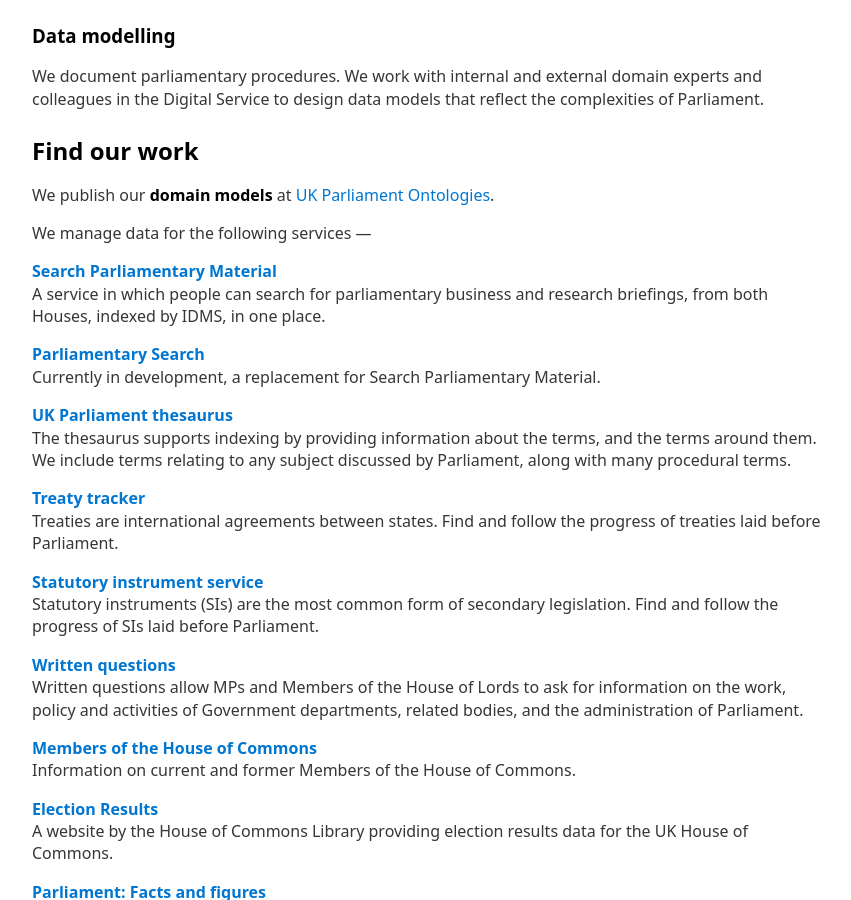
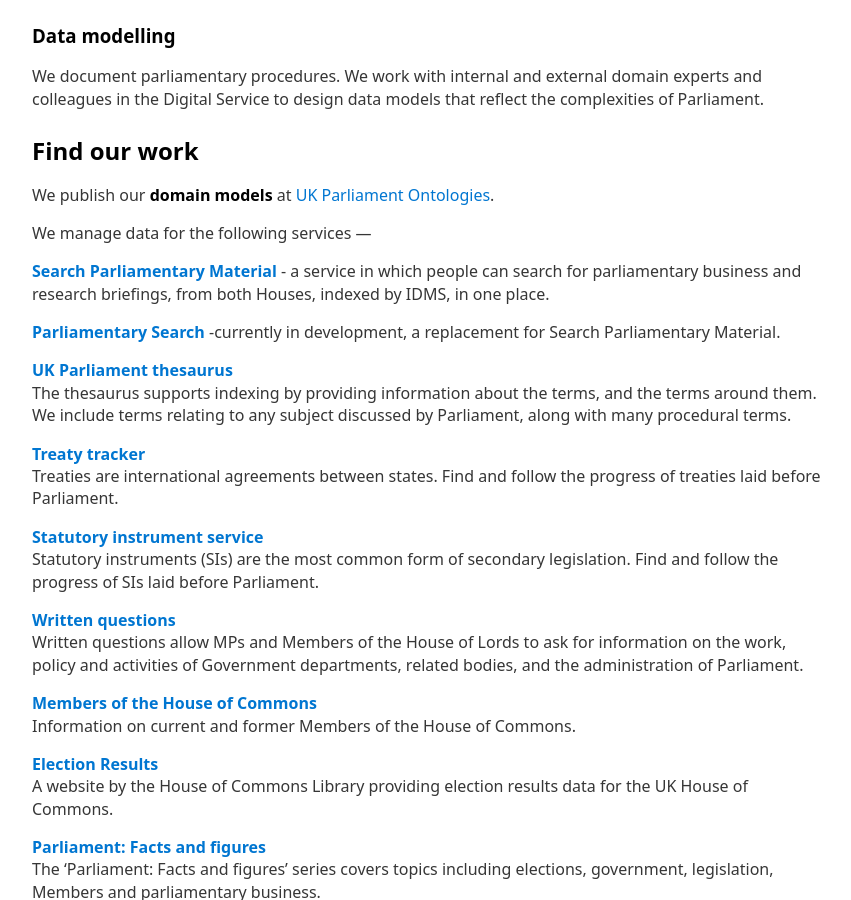
Before and after one commit to ukparliament/commons-library-open-day, a Jekyll site: the page built from 2025/idms/index.md, in a window 1280 px wide and 900 px high, scrolled down 1021 px. Shown: the whole window, without its empty margins (208-1059 px from the left). Built offline with Jekyll 4.4.1, drawn with Linux system fonts in a browser that asks for light colours; our own code applies the rules of GitHub Pages for plain Markdown files.

Commit message:
linking links to text

```diff
--- a/2025/idms/index.md
+++ b/2025/idms/index.md
@@ -32,13 +32,9 @@ We publish our **domain models** at [UK Parliament Ontologies](https://ukparliam
 
 We manage data for the following services &mdash;
 
-**[Search Parliamentary Material](https://search-material.parliament.uk/)**
-<br>
-A service in which people can search for parliamentary business and research briefings, from both Houses, indexed by IDMS, in one place.
+**[Search Parliamentary Material](https://search-material.parliament.uk/)** - a service in which people can search for parliamentary business and research briefings, from both Houses, indexed by IDMS, in one place.
 
-**[Parliamentary Search](https://parliamentary-search-265cced0397e.herokuapp.com/)**
-<br>
-Currently in development, a replacement for Search Parliamentary Material.
+**[Parliamentary Search](https://parliamentary-search-265cced0397e.herokuapp.com/)** -currently in development, a replacement for Search Parliamentary Material.
 
 **[UK Parliament thesaurus](https://lda.data.parliament.uk/terms/)**
 <br>
```
